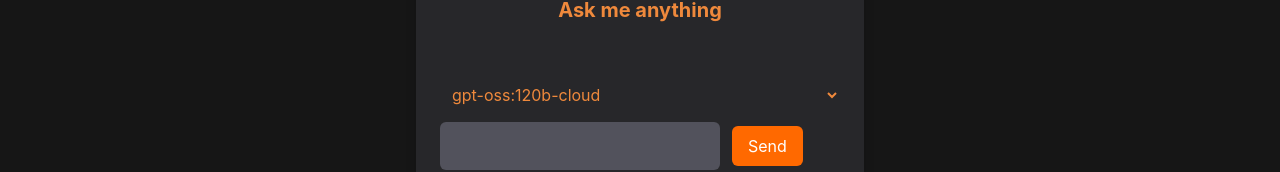
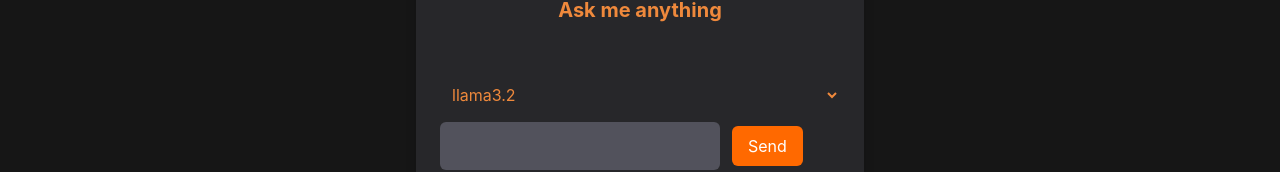
Before and after one commit to MichaelF221/Group-A-Team-Project, a React (Vite) app: page /chatbot in a window 1280 px wide. Shown: the part 401-573 px from the top of the page. Built offline with nearby package versions, Linux system fonts and the light colour scheme.

Commit message:
feat: connect chatbot to Ollama via Express backend

```diff
--- a/src/Chatbot.jsx
+++ b/src/Chatbot.jsx
@@ -13,31 +13,29 @@ import { useState } from "react";
 // Hardcoded list of AI models users can choose from
 function Chatbot() {
     const models = [
-        "gpt-oss:120b-cloud",
-        "gemini-3-flash-preview:cloud",
-        "deepseek-v3.1:671b-cloud",
+        "llama3.2",
+        // "gemini-3-flash-preview:cloud",
+        // "deepseek-v3.1:671b-cloud",
     ];
 
     // Tracks which AI model the user has selected
-    const [model, setModel]= useState("")
+    const [model, setModel]= useState("llama3.2")
     // Tracks what the user is typing in the input box
     const [text, setText] = useState("")
     // Stores the response returned from the AI to display on screen
     const [response, setResponse] = useState("")
+    const[loading, setLoading] = useState(false);
 
     // async function triggered when the user clicks "Send"
     const send = async () => {
       // Logs the current model and text to the console for debugging
-       console.log("clicked!", model, text)
-       // Sends a POST request to the backend with the selected model and user's text
+       console.log("clicked!", model, text) // Sends a POST request to the backend with the selected model and user's text
       const res = await fetch("http://localhost:3000/chat", {
         method: "POST",
         headers: {"Content-Type": "application/json"}, // Tells the server we are sending JSON
-        body: JSON.stringify({model, text}) // Converts model text to a JSON string
+        body: JSON.stringify({ model, text })
       })
-
-      // Parses the backends JSON response into a JavaScript object
-      const data = await res.json()
+      const data = await res.json()// Parses the backends JSON response into a JavaScript object
       // Extracts the AI's message content and stores it in state, falls back to empty string if missing
       setResponse(data.message?.content || "")
     };
```
